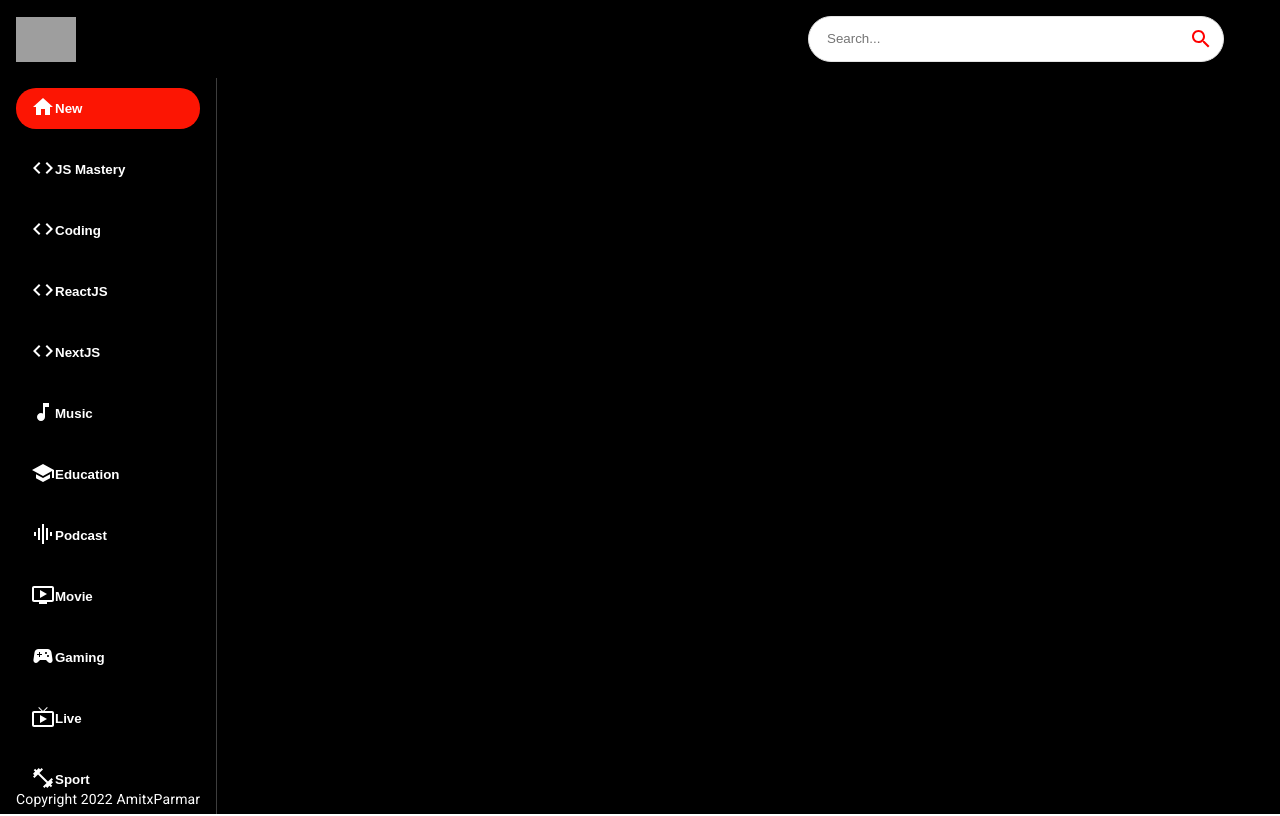
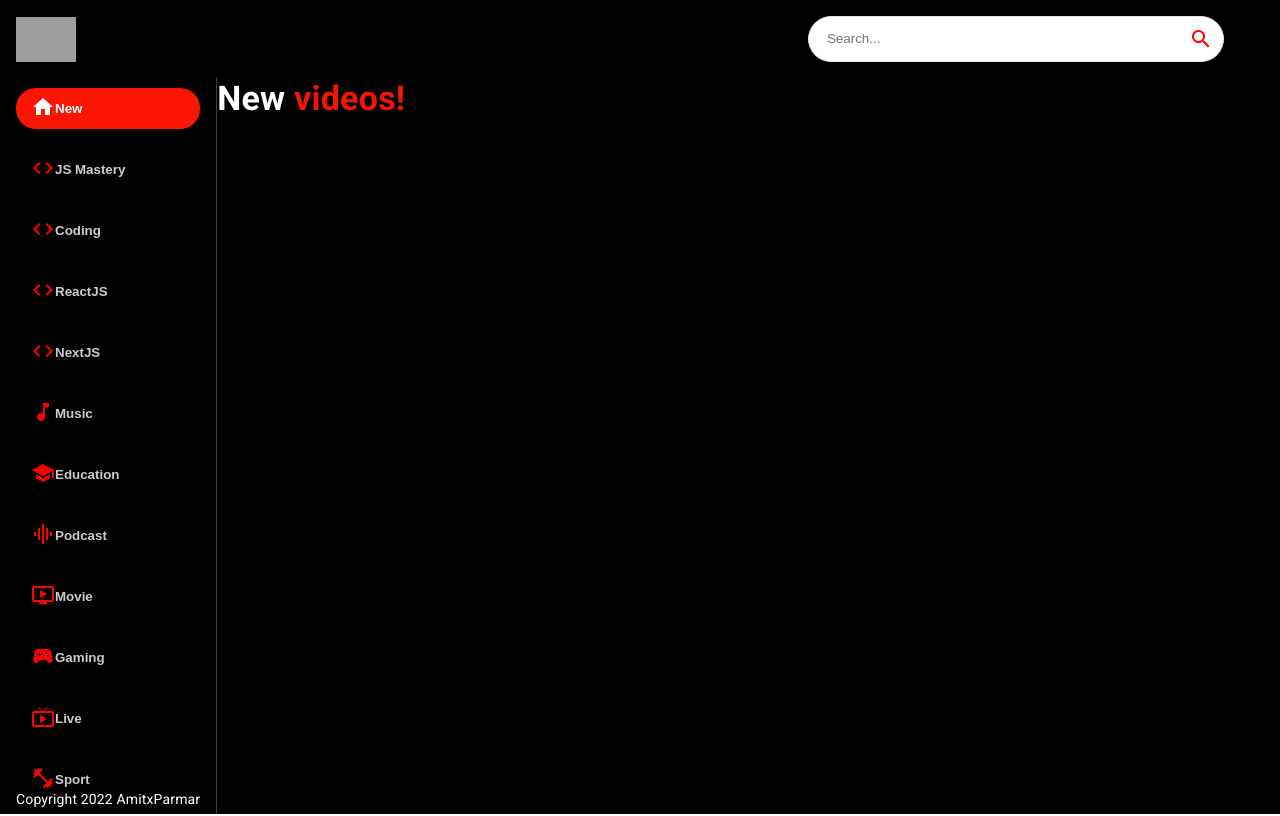
Before and after one commit to AmitxParmar/youtube-clone, a React (Create React App) app: page / in a window 1280 px wide. Shown: the top 816 px of the page. Built offline with nearby package versions, Linux system fonts and the light colour scheme; no server answers; grey boxes are pictures that could not be loaded.

Commit message:
search setup

```diff
--- a/src/components/Feed.jsx
+++ b/src/components/Feed.jsx
@@ -1,15 +1,28 @@
-import { useState, useEffect } from 'react'
+import { useEffect, useState } from 'react'
+import { fetchFromAPI } from '../utils/fetchFromAPI'
 import { Box, Stack, Typography } from '@mui/material'
-import Sidebar from "./SideBar"
+import { SideBar, Videos } from "./"
 
 const Feed = () => {
+  const [selectedCategory, setSelectedCategory] = useState('New');
+
+  useEffect(() => {
+    fetchFromAPI(`search?part=snippet&q=${selectedCategory}`);
+  }, []);
+
   return (
     <Stack sx={{ flexDirection: { sx: 'column', md: 'row' } }}>
       <Box sx={{ height: { sx: 'auto', md: '92vh' }, borderRight: '1px solid #3d3d3d', px: { sx: 0, md: 2 } }}>
-      <Sidebar />
-      <Typography className='copyright' variant="body2" sx={{ mt: 1.5, color: "#fff" }}>
-        Copyright 2022 AmitxParmar
-      </Typography>
+        <SideBar />
+        <Typography className='copyright' variant="body2" sx={{ mt: 1.5, color: "#fff" }}>
+          Copyright 2022 AmitxParmar
+        </Typography>
+      </Box>
+      <Box>
+        <Typography variant="h4" fontWeight="bold" mb={2} sx={{ color: 'white' }}>
+          New <span style={{ color: '#F31503' }}> videos!</span>
+        </Typography>
+        <Videos videos={[]} />
       </Box>
 
     </Stack>
--- a/src/components/SideBar.jsx
+++ b/src/components/SideBar.jsx
@@ -1,6 +1,7 @@
+import React from "react";
 import { Stack } from "@mui/material";
 
-import { categories } from '../utils/constants';
+import { categories } from "../utils/constants";
 
 const selectedCategory = "New";
 
@@ -9,21 +10,35 @@ const SideBar = () => (
         direction="row"
         sx={{
             overFlow: "auto",
-            height: { sx: 'auto', md: "95%" },
-            flexDirection: { md: 'column' },
+            height: { sx: "auto", md: "95%" },
+            flexDirection: { md: "column" },
         }}
     >
         {categories.map((category) => (
-            <button className="category-btn" style={{
-                background: category.name === selectedCategory && '#fc1503',
-                color: 'white'}}>
-                <span>{category.icon}</span>
-                <span>{category.name}</span>
+            <button
+                className="category-btn"
+                style={{
+                    background: category.name === selectedCategory && "#fc1503",
+                    color: "white",
+                }}
+                key={category.name}
+            >
+                <span
+                    style={{
+                        color: category.name === selectedCategory ? "white" : "red",
+                    }}
+                >
+                    {category.icon}
+                </span>
+
+                <span
+                    style={{ opacity: category.name === selectedCategory ? "1" : "0.8" }}
+                >
+                    {category.name}
+                </span>
             </button>
         ))}
+    </Stack>
+);
 
-    </Stack>
-)
-
-
-export default SideBar
+export default SideBar;
--- /dev/null
+++ b/src/components/Videos.jsx
@@ -0,0 +1,11 @@
+import React from 'react'
+
+const Videos = () => {
+    return (
+        <div>
+
+        </div>
+    )
+}
+
+export default Videos
--- a/src/components/index.js
+++ b/src/components/index.js
@@ -5,3 +5,4 @@ export { default as Feed } from "./Feed"
 export { default as ChannelDetail } from "./ChannelDetail"
 export { default as SearchBar } from "./SearchBar"
 export { default as SideBar } from "./SideBar"
+export { default as Videos } from "./Videos"
```
